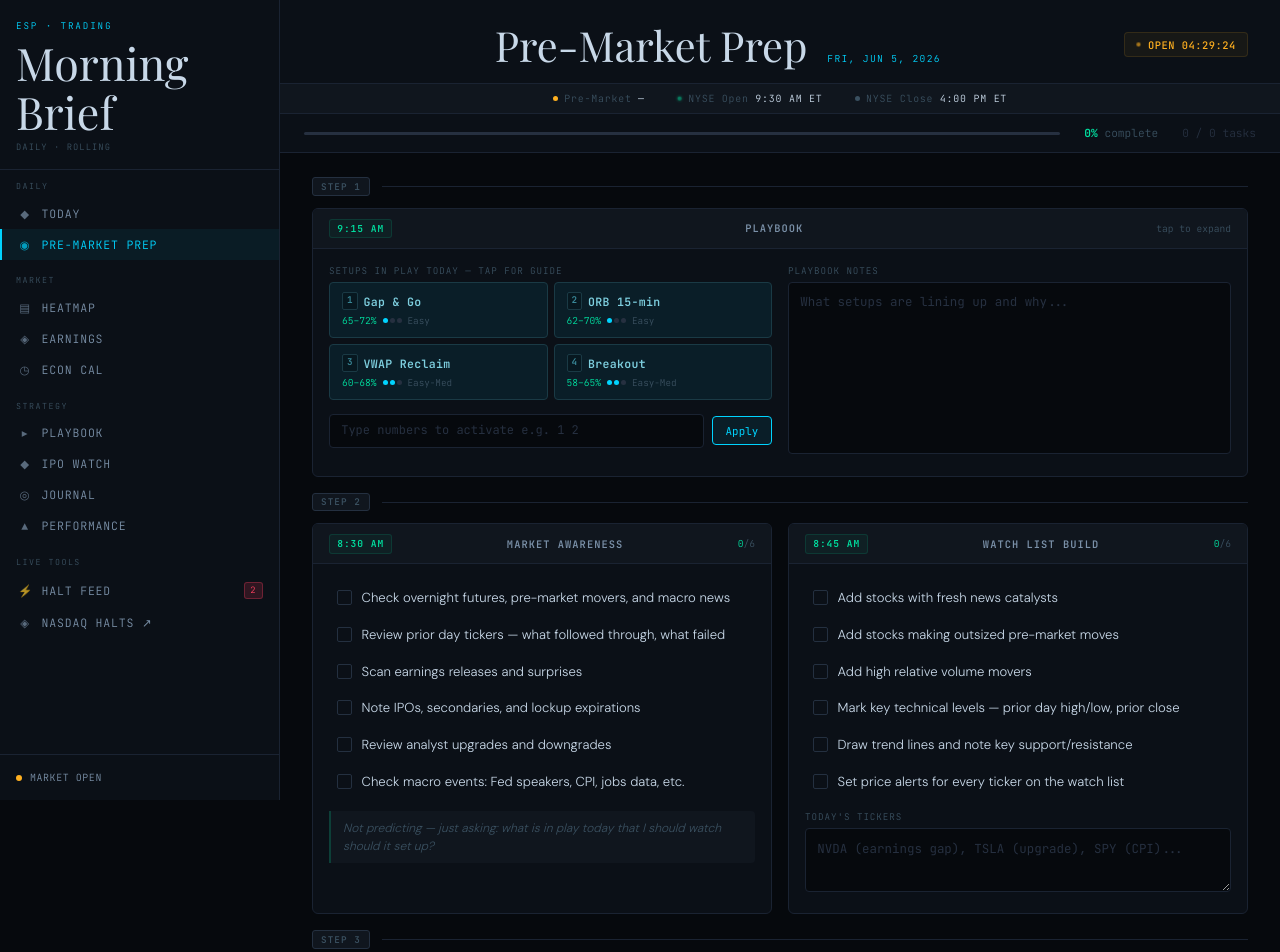
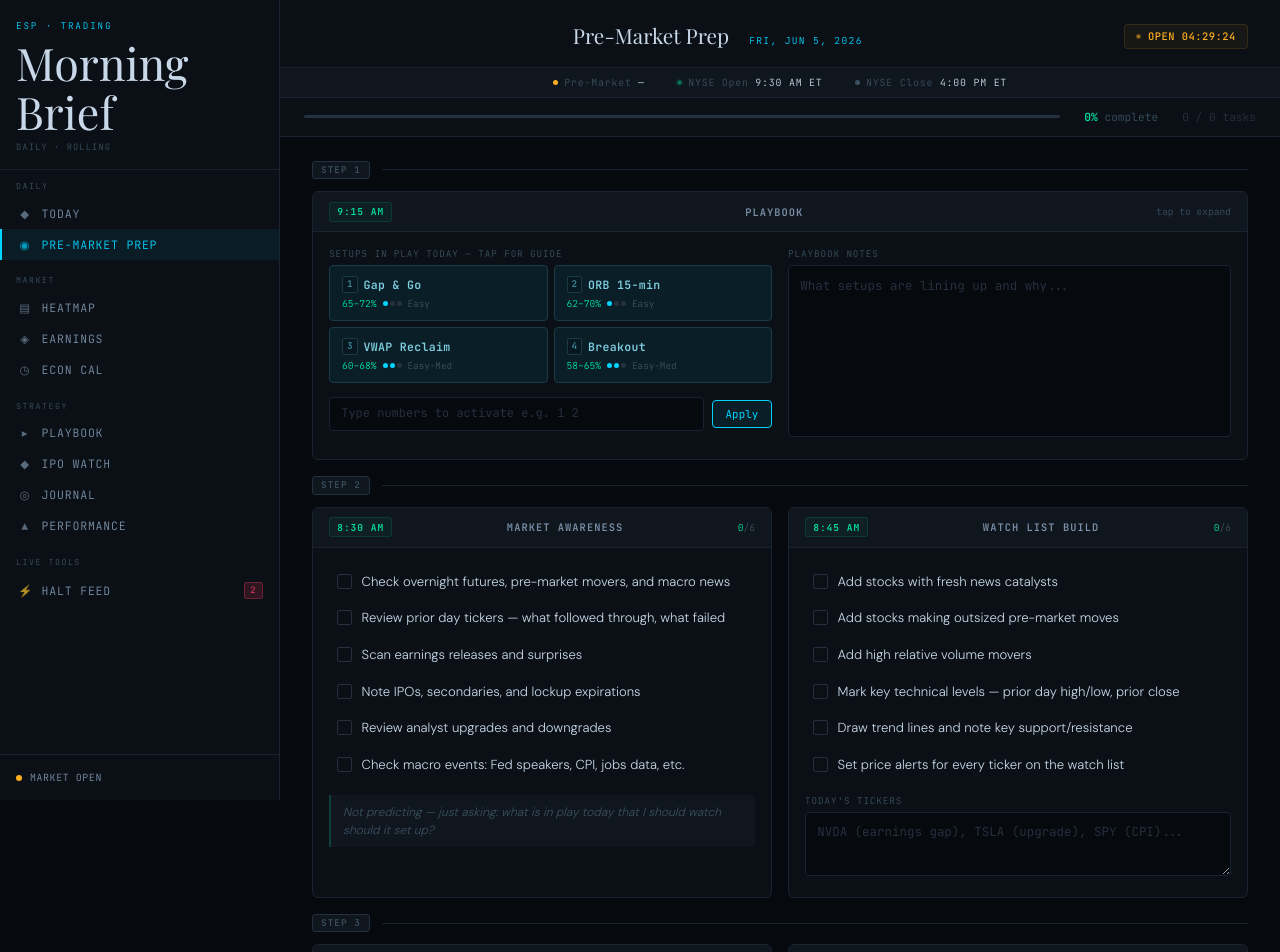
Before and after one commit to Betonblack1/morning-brief, a website: page prep.html in a window 1280 px wide. Shown: the top 952 px of the page. Drawn offline with nearby package versions, Linux system fonts and the light colour scheme.

Commit message:
Adjust page title font size in prep.html

```diff
--- a/prep.html
+++ b/prep.html
@@ -29,7 +29,7 @@
 @keyframes pulse-dot{0%,100%{opacity:1;transform:scale(1);}50%{opacity:.5;transform:scale(.8);}}
 .main-wrap{margin-left:var(--sidebar);flex:1;display:flex;flex-direction:column;min-height:100vh;}
 .top-header{padding:1.5rem 2rem 1.1rem;border-bottom:1px solid var(--border);background:var(--surface);display:flex;align-items:center;justify-content:space-between;}
-.page-title{font-family:var(--display);font-size:2.6rem;font-weight:400;color:var(--text);line-height:1;}
+.page-title{font-family:var(--display);font-size:1.3rem;font-weight:400;color:var(--text);line-height:1;}
 .page-date{font-family:var(--mono);font-size:.6rem;color:var(--cyan);letter-spacing:.14em;text-transform:uppercase;}
 .countdown-pill{font-family:var(--mono);font-size:.65rem;font-weight:500;letter-spacing:.05em;padding:.28rem .7rem;border-radius:4px;display:flex;align-items:center;gap:.45rem;}
 .countdown-pill.pre{color:var(--green);background:var(--green-bg);border:1px solid rgba(0,224,160,.12);}
@@ -171,7 +171,6 @@
     <a class="sidebar-link" href="halts.html"><span class="sl-icon">⚡</span> Halt Feed
       <span id="sb-halt-count" style="margin-left:auto;font-family:var(--mono);font-size:.55rem;background:rgba(255,64,96,.15);color:var(--red);border:1px solid rgba(255,64,96,.3);border-radius:3px;padding:.1rem .35rem;display:none;"></span>
     </a>
-    <a class="sidebar-link" href="https://www.nasdaqtrader.com/trader.aspx?id=tradehalts" target="_blank"><span class="sl-icon">◈</span> NASDAQ Halts ↗</a>
   </div>
   <div class="sidebar-bottom">
     <div class="s-market-status">
```
